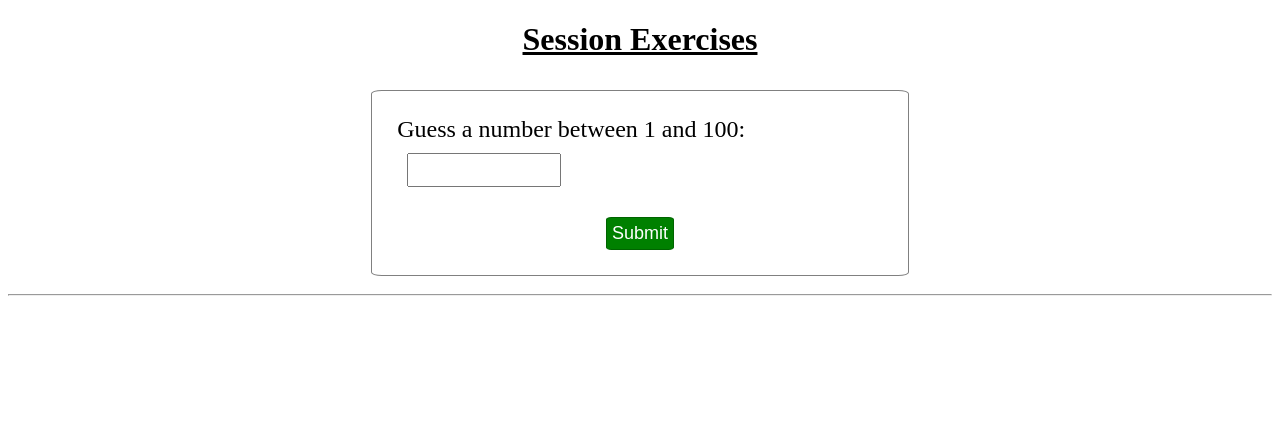
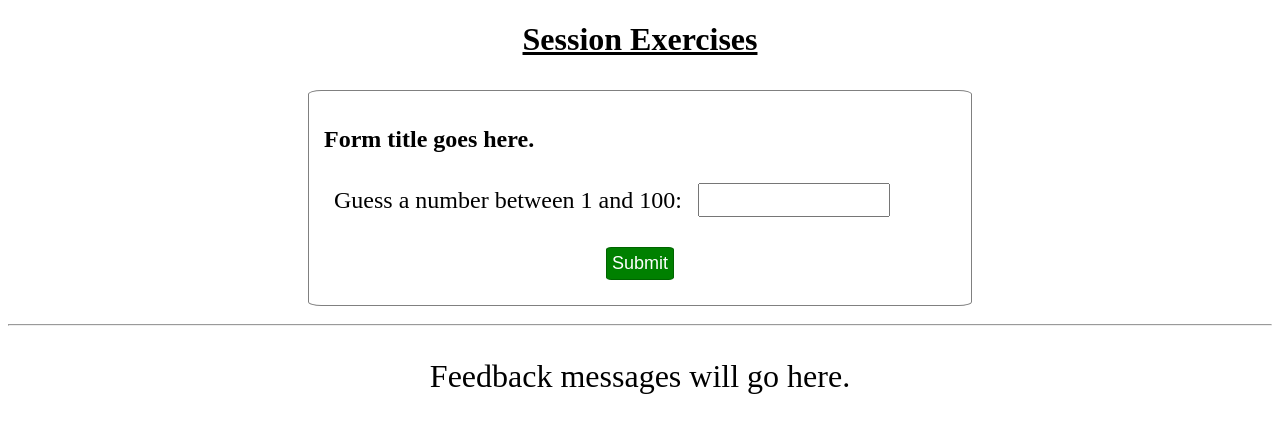
Before and after one commit to jpion8117/LCHS_session_exercises, a Flask app: page / in a window 1280 px wide. Shown: the top 433 px of the page. Run offline with Flask 2, Linux system fonts and the light colour scheme.

Commit message:
Updated CSS and starter HTML code.

```diff
--- a/static/style.css
+++ b/static/style.css
@@ -1,17 +1,13 @@
 h1 {
     text-decoration: underline;
     text-align: center;
-}
-
-h2 {
-    color: green;
 }
 
 form {
     display: inline-block;
     margin: 10px;
     padding: 15px;
-    width: 40%;
+    width: 50%;
     border: 1px gray solid;
     border-radius: 2%;
     text-align: left;
@@ -44,3 +40,8 @@
     border: 1px solid darkgreen;
     border-radius: 8%;
 }
+
+.feedback {
+    text-align: center;
+    font-size: xx-large;
+}
--- a/templates/index.html
+++ b/templates/index.html
@@ -11,6 +11,7 @@
     <h1>Session Exercises</h1>
     <section class="centered">
         <form action="/" method="POST">
+            <h2>Form title goes here.</h2>
             <label>Guess a number between 1 and 100: <input type="number" name="guess" required/></label>
             <section class="centered">
                 <button>Submit</button>
@@ -18,5 +19,6 @@
         </form>
     </section>
     <hr>
+    <p class="feedback">Feedback messages will go here.</p>
 </body>
 </html>
```
